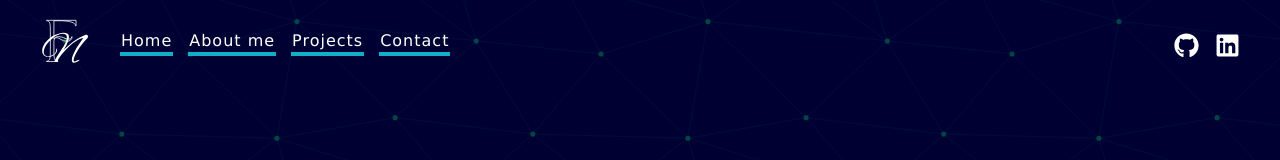
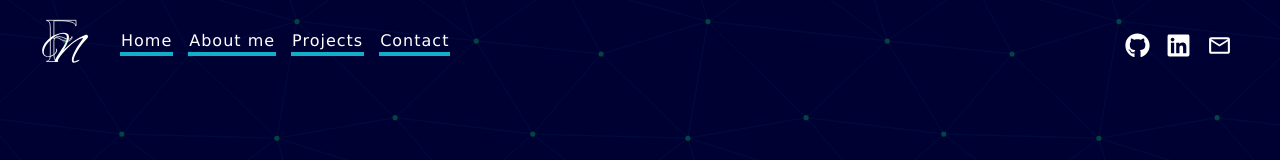
Before and after one commit to FlorenciaNieva/Portfolio-2, a React (Vite) app: page / in a window 1280 px wide. Shown: the top 160 px of the page. Built offline with nearby package versions, Linux system fonts and the light colour scheme; no server answers.

Commit message:
Agrego icono de email a el header y modifico los margenes de los iconos y del div que los contiene

```diff
--- a/src/components/Header/Header.jsx
+++ b/src/components/Header/Header.jsx
@@ -3,6 +3,7 @@ import Navbar from "react-bootstrap/Navbar";
 import { Link } from "react-router-dom";
 import logo from "../../assets/logo/logo.svg";
 import { FaGithub, FaLinkedin } from "react-icons/fa";
+import { MdOutlineMailOutline } from "react-icons/md";
 
 export default function Header({ handleToggleMenu }) {
   return (
@@ -34,16 +35,27 @@ export default function Header({ handleToggleMenu }) {
               Contact
             </Link>
           </Nav>
-          <div className="d-flex justify-content-center ms-auto mt-2">
-            <a href="https://github.com/FlorenciaNieva" target="_blank">
+          <div className="d-flex justify-content-center ms-auto mt-2 mx-3">
+            <a
+              href="https://github.com/FlorenciaNieva"
+              target="_blank"
+              className="mx-2"
+            >
               <FaGithub size="25px" />
             </a>
             <a
               href="https://www.linkedin.com/in/florencia-nievaa/"
               target="_blank"
-              className="mx-3"
+              className="mx-2"
             >
               <FaLinkedin size="25px" />
+            </a>
+            <a
+              href="mailto:florencianieva930@gmail.com"
+              target="_blank"
+              className="mx-2"
+            >
+              <MdOutlineMailOutline size="25px" />
             </a>
           </div>
         </Navbar.Collapse>
```
